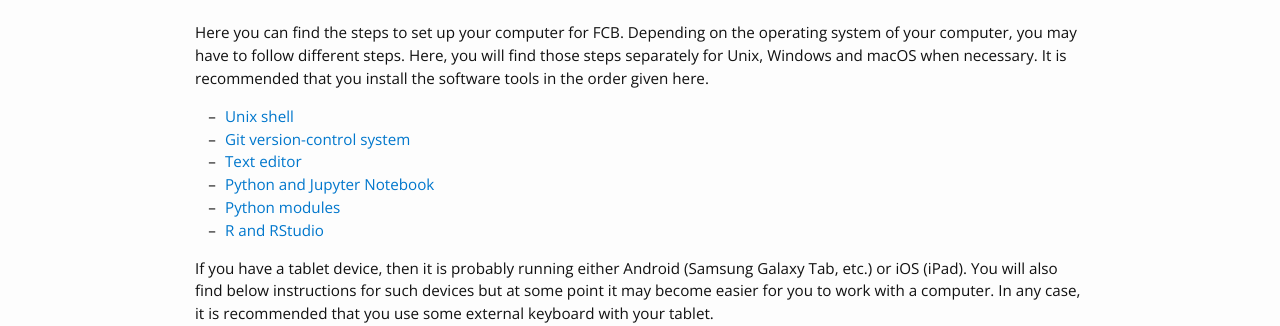
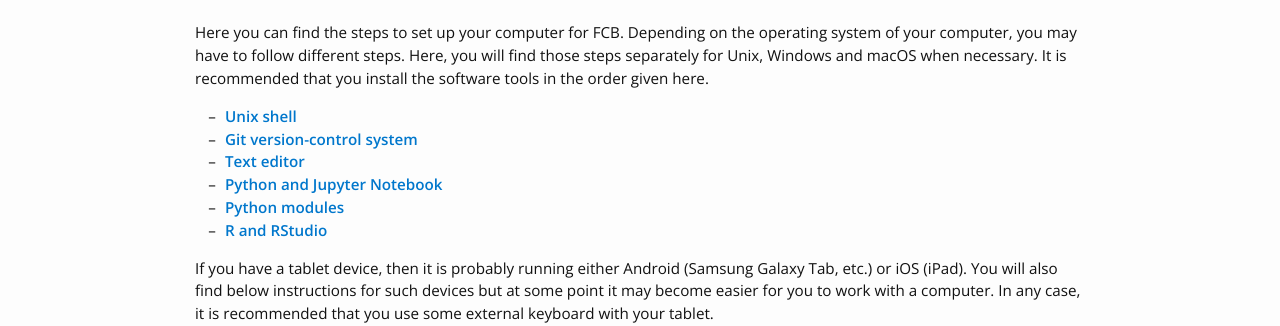
Before and after one commit to funcompbio/funcompbio.github.io, a Jekyll site: the page built from setup.md, in a window 1280 px wide. Shown: the part 133-459 px from the top of the page. Built offline with Jekyll 4.4.1, drawn with Linux system fonts in a browser that asks for light colours; nearby versions of some CDN libraries.

```diff
--- a/setup.md
+++ b/setup.md
@@ -10,12 +10,12 @@ steps. Here, you will find those steps separately for Unix, Windows and macOS
 when necessary. It is recommended that you install the software tools in the
 order given here.
 
-* [Unix shell](#unix-shell)
-* [Git version-control system](#git-version-control-system)
-* [Text editor](#text-editor)
-* [Python and Jupyter Notebook](#python-and-jupyter-notebook)
-* [Python modules](#python-modules)
-* [R and RStudio](#r-and-rstudio)
+* [**Unix shell**](#unix-shell)
+* [**Git version-control system**](#git-version-control-system)
+* [**Text editor**](#text-editor)
+* [**Python and Jupyter Notebook**](#python-and-jupyter-notebook)
+* [**Python modules**](#python-modules)
+* [**R and RStudio**](#r-and-rstudio)
 
 If you have a tablet device, then it is probably running either Android
 (Samsung Galaxy Tab, etc.) or iOS (iPad). You will also find below instructions
```
